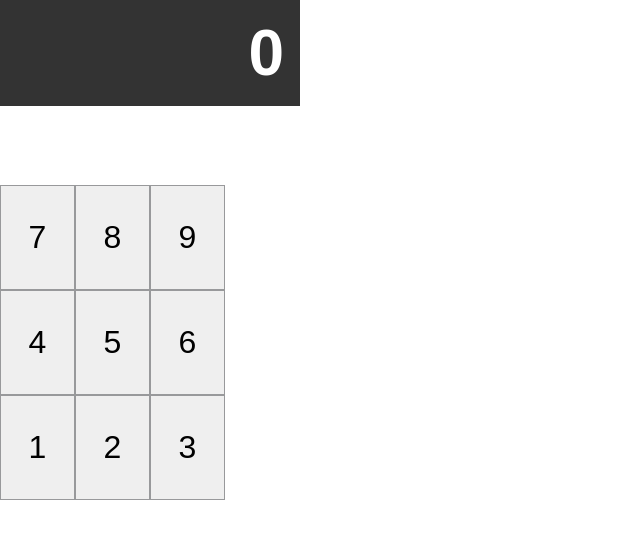
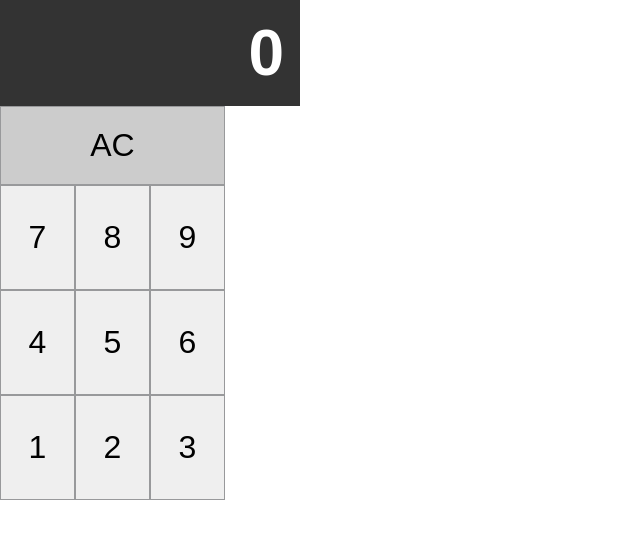
Before and after one commit to next-step/react-calculator, a React (Vite) app: page / in a window 1280 px wide. Shown: the top 538 px of the page, without its empty margins (0-640 px from the left). Built offline with nearby package versions, Linux system fonts and the light colour scheme; the HTML template or start-up script is replaced by a standard one.

Commit message:
feat: AC 버튼 ui 적용

```diff
--- a/src/Calculator/Calculator.tsx
+++ b/src/Calculator/Calculator.tsx
@@ -5,6 +5,9 @@ const Calculator = () => {
     <section className="calculator">
       <h1 id="total">0</h1>
       <DigitButtonList />
+      <div className="modifiers subgrid">
+        <button className="modifier">AC</button>
+      </div>
     </section>
   )
 }
```
